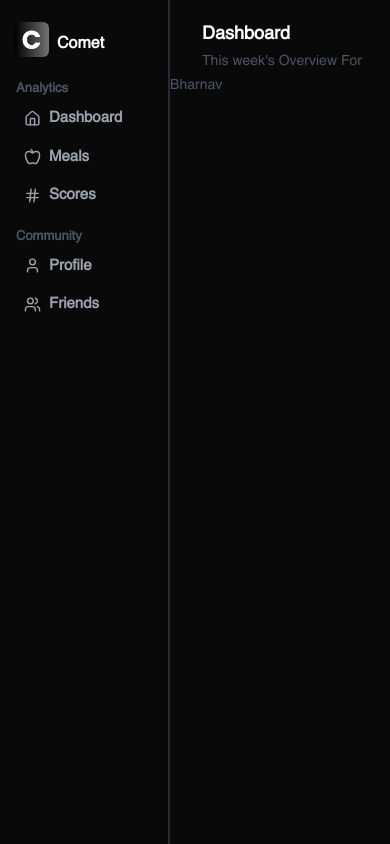
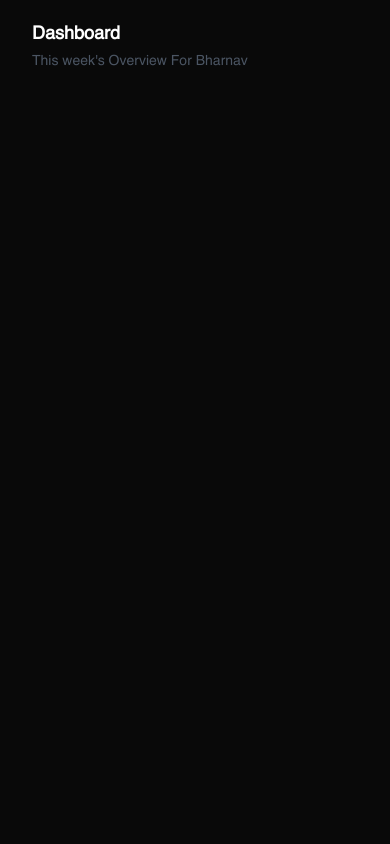
Before and after one commit to vxiwspy/comet-main, a Next.js app: page / in a window 390 px wide. Built offline with nearby package versions, Linux system fonts and the light colour scheme.

Commit message:
mobile view

```diff
--- a/components/Sidebar.tsx
+++ b/components/Sidebar.tsx
@@ -13,7 +13,7 @@ const Helvetica = localFont({
 
 export default function Sidebar() {
   return (
-    <div className="flex flex-col h-screen w-[300px] text-gray-600 bg-transparent border-r-2 border-[#242a36]">
+    <div className="hidden md:flex flex-col h-screen w-[300px] text-gray-600 bg-transparent border-r-2 border-[#242a36]">
 
         {/* <div className="flex flex-inline mx-2 my-6 justfy-center items-center">
 
```
